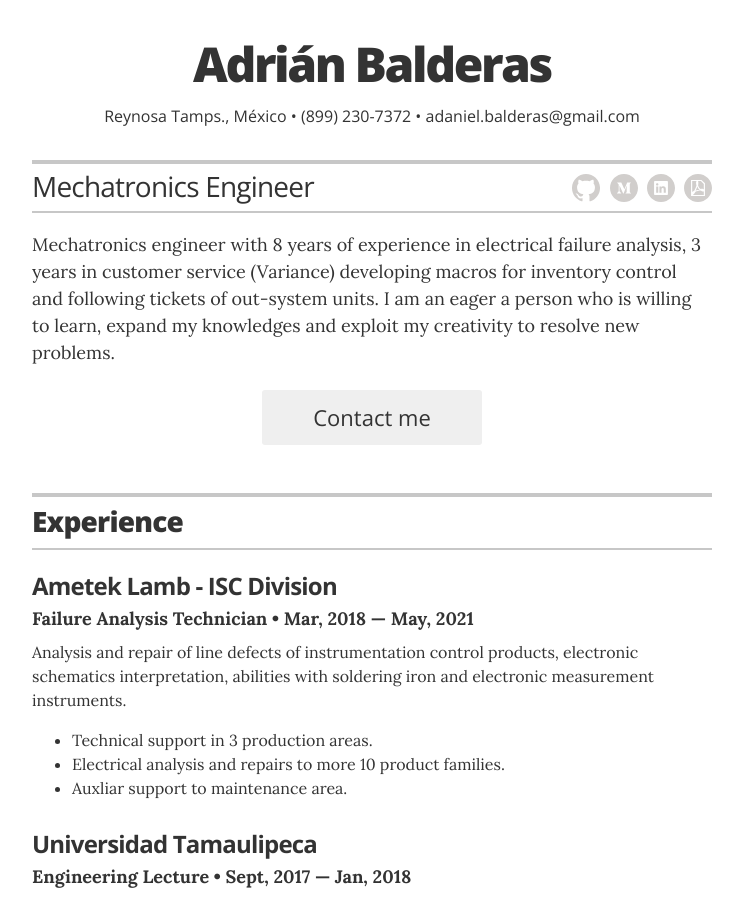
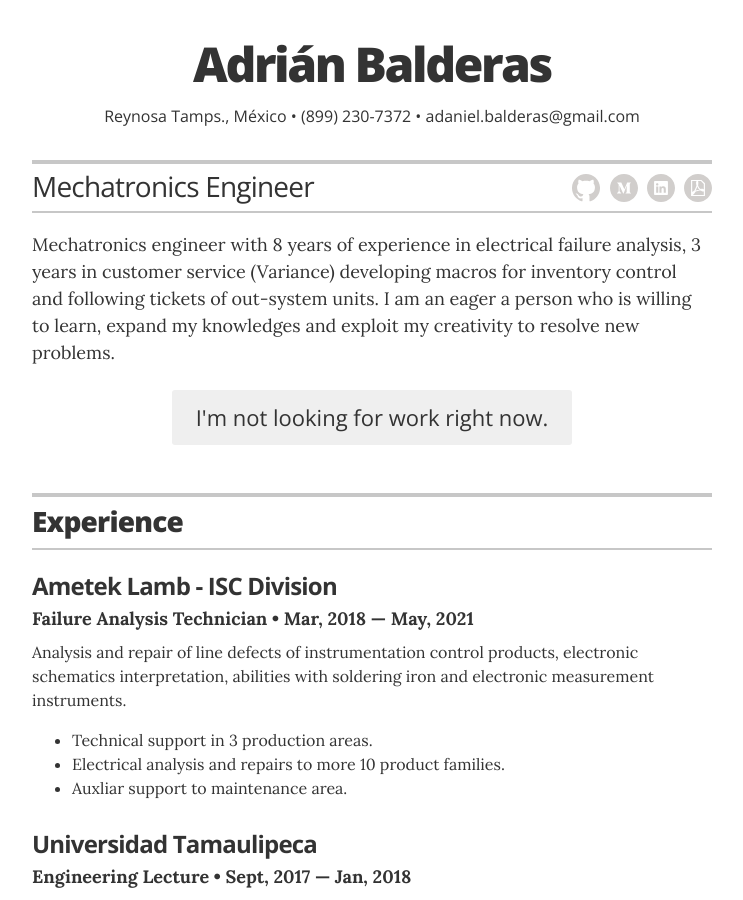
Before and after one commit to baldeadr/baldeadr.github.io, a Jekyll site: the page built from index.html, in a window 1280 px wide and 900 px high. Shown: the whole window, without its empty margins (268-1011 px from the left). Built offline with Jekyll 4.4.1, drawn with Linux system fonts in a browser that asks for light colours; some of the changed lines change nothing that is shown.

Commit message:
looking for work: no

```diff
--- a/_config.yml
+++ b/_config.yml
@@ -29,7 +29,7 @@ resume_header_intro: "<p>Mechatronics engineer with 8 years of experience in ele
 # "no" to display an "I'm not looking for work" message,
 # or remove the resume_looking_for_work option entirely
 # to leave blank
-resume_looking_for_work:        "yes"
+resume_looking_for_work:        "no"
 
 # Decide which sections to use
 # comment out to hide
```
